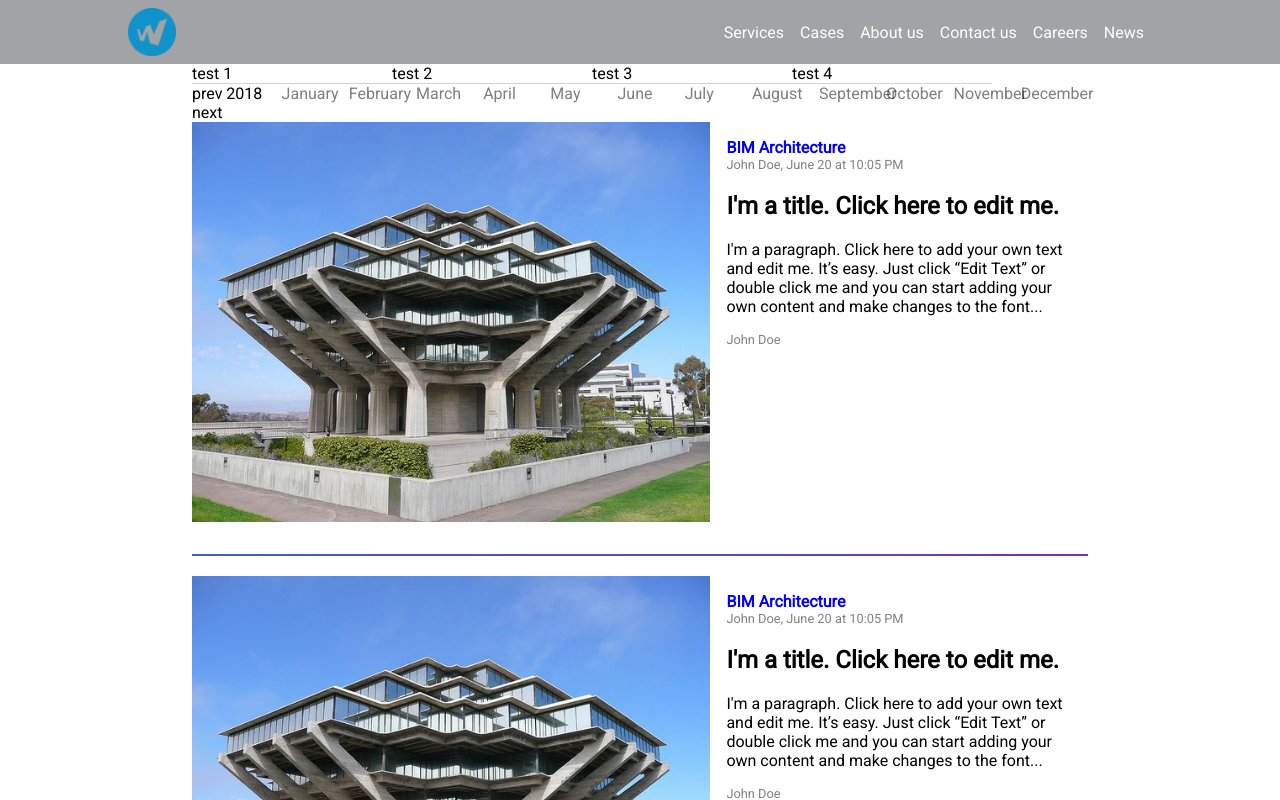
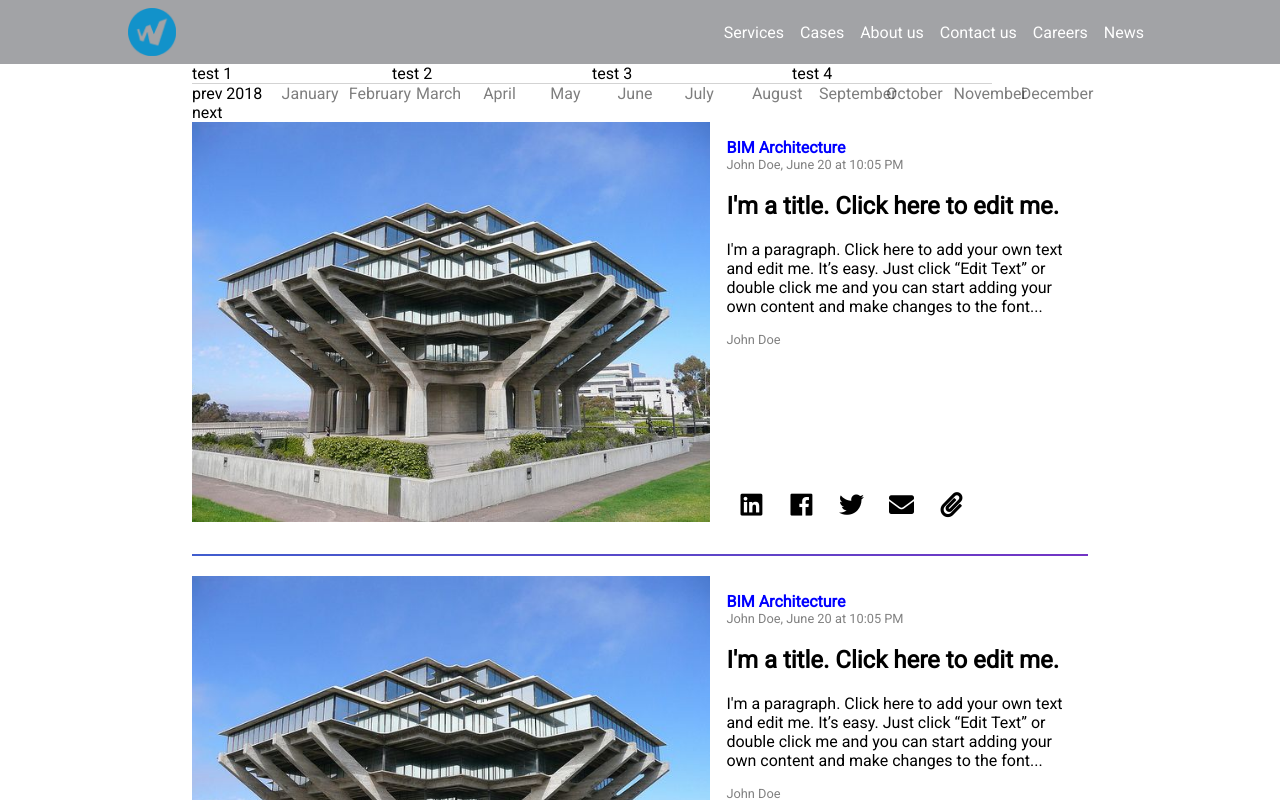
Before and after one commit to vildantursic/walter-page, a Nuxt app: page /news in a window 1280 px wide. Shown: the top 800 px of the page. Built offline with nearby package versions, Linux system fonts and the light colour scheme.

Commit message:
Social icons added to news, task WBNP-11

```diff
--- a/assets/styles/main.scss
+++ b/assets/styles/main.scss
@@ -1,4 +1,5 @@
 @import url('https://fonts.googleapis.com/css?family=Roboto');
+@import url('https://use.fontawesome.com/releases/v5.0.10/css/all.css');
 
 html, body {
   margin: 0;
--- a/components/AppNews.vue
+++ b/components/AppNews.vue
@@ -14,7 +14,14 @@
           you can start adding your own content
           and make changes to the font...</p>
         <p class="author">John Doe</p>
-
+        <div class="social">
+          <!-- Add font awesome icons -->
+          <a href="#"><i class="fab fa-linkedin"></i></a>
+          <a href="#"><i class="fab fa-facebook"></i></a>
+          <a href="#"><i class="fab fa-twitter"></i></a>
+          <a href="#"><i class="fas fa-envelope"></i></a>
+          <a href="#"><i class="fas fa-paperclip"></i></a>
+        </div>
       </div>
     </div>
 </template>
@@ -53,6 +60,7 @@
     }
     .info-card
     {
+      position: relative;
       width: 40%;
       padding: 1em 1em;
       .category
@@ -71,4 +79,45 @@
       }
     }
   }
+  .fab ,.fas{
+    padding: 5px 10px;
+    font-size: 25px;
+    width: 30px;
+    text-align: center;
+    text-decoration: none;
+  }
+  .fab:hover, .fas:hover {
+    opacity: 0.7;
+  }
+  .fa-facebook {
+    background: #ffffff;
+    color: #000000;
+  }
+  .fa-twitter {
+    background: #ffffff;
+    color: #000000;
+  }
+  .fa-google {
+    background: #ffffff;
+    color: #000000;;
+  }
+  .fa-linkedin {
+    background: #ffffff;
+    color: #000000;
+  }
+  .fa-envelope
+  {
+    background: #ffffff;
+    color: #000000;
+  }
+  .fa-paperclip
+  {
+    background: #ffffff;
+    color: #000000;
+  }
+  .social
+  {
+    position: absolute;
+    bottom:0%;
+  }
 </style>
```
